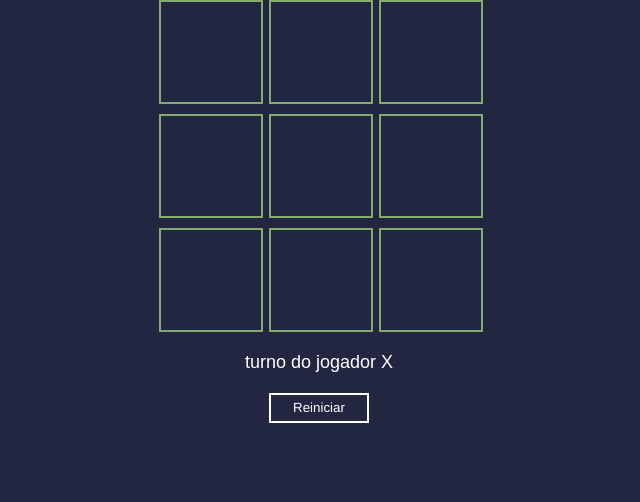
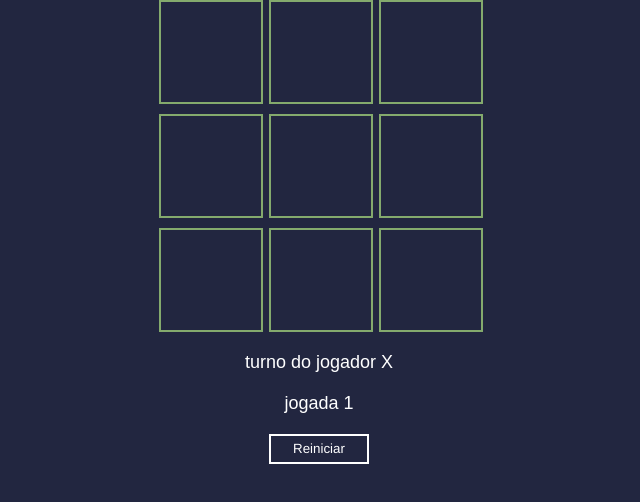
Before and after one commit to joaofer10/jogodavelha, a plain HTML site: page index.html in a window 1280 px wide. Shown: the part 98-600 px from the top of the page, without its empty margins (321-961 px from the left). Drawn offline with Linux system fonts and the light colour scheme.

Commit message:
commit3 24/11/25

```diff
--- a/index.html
+++ b/index.html
@@ -18,7 +18,7 @@
     </div>
 
     <p id="status"></p>
-
+    <p id="contador"></p>
     <div id="box">
         <button onclick="reiniciarJogo()" id="button">Reiniciar</button>
     </div>
--- a/script.js
+++ b/script.js
@@ -1,10 +1,12 @@
 const board = document.getElementById('board')
 const statusText = document.getElementById('status')
-// getElementById serve para vc buscar um elemnto mcom ID x no html, no caso board e status
+const contadorText = document.getElementById('contador')
+// getElementById serve para vc buscar um elemnto com ID no html, no caso board e status
 
 let jogoAtivo = true
 let jogadorAtual = 'X'
 let celulas = Array(9).fill(null)
+let i = 1
 
 function reiniciarJogo() {
     // Função de iniciar jogo.
@@ -14,8 +16,11 @@ function reiniciarJogo() {
     // o fill serve para preemncher uma estrutura de dados ou elemento grafico com um valor, no caso null
     // console.log(statusText);
     statusText.textContent = `turno do jogador X`
+    i=1
+    contadorText.textContent = `jogada ${i}`
     // console.log(statusText);
     criarTabuleiro()
+
 }
 
 function criarTabuleiro() {
@@ -68,6 +73,7 @@ function clickCelula(e) {
         // aqui embaixo está um if contatenado, ele faz a mesma coisa que um if normal mas ele fica numa linha só para confirmar a condição
         jogadorAtual = jogadorAtual === 'X' ? 'O' : 'X'
         statusText.textContent = `turno do jogador ${jogadorAtual}`
+        contadorText.textContent = `jogada ${i++}`
         // aqui o statusText está sendo chamado para que o conteudo dentre dele se torne "turno do jogador tal"
         // já o cifrão está sendo usado para indicar que o esta dentro das chaves é uma variavel
     }
--- a/style.css
+++ b/style.css
@@ -55,6 +55,12 @@ body {
     text-align: center;
     color: white;
 }
+#contador {
+    margin: 20px;
+    font-size: 18px;
+    text-align: center;
+    color: white;
+}
 
 #div-img {
     display: flex;
```
